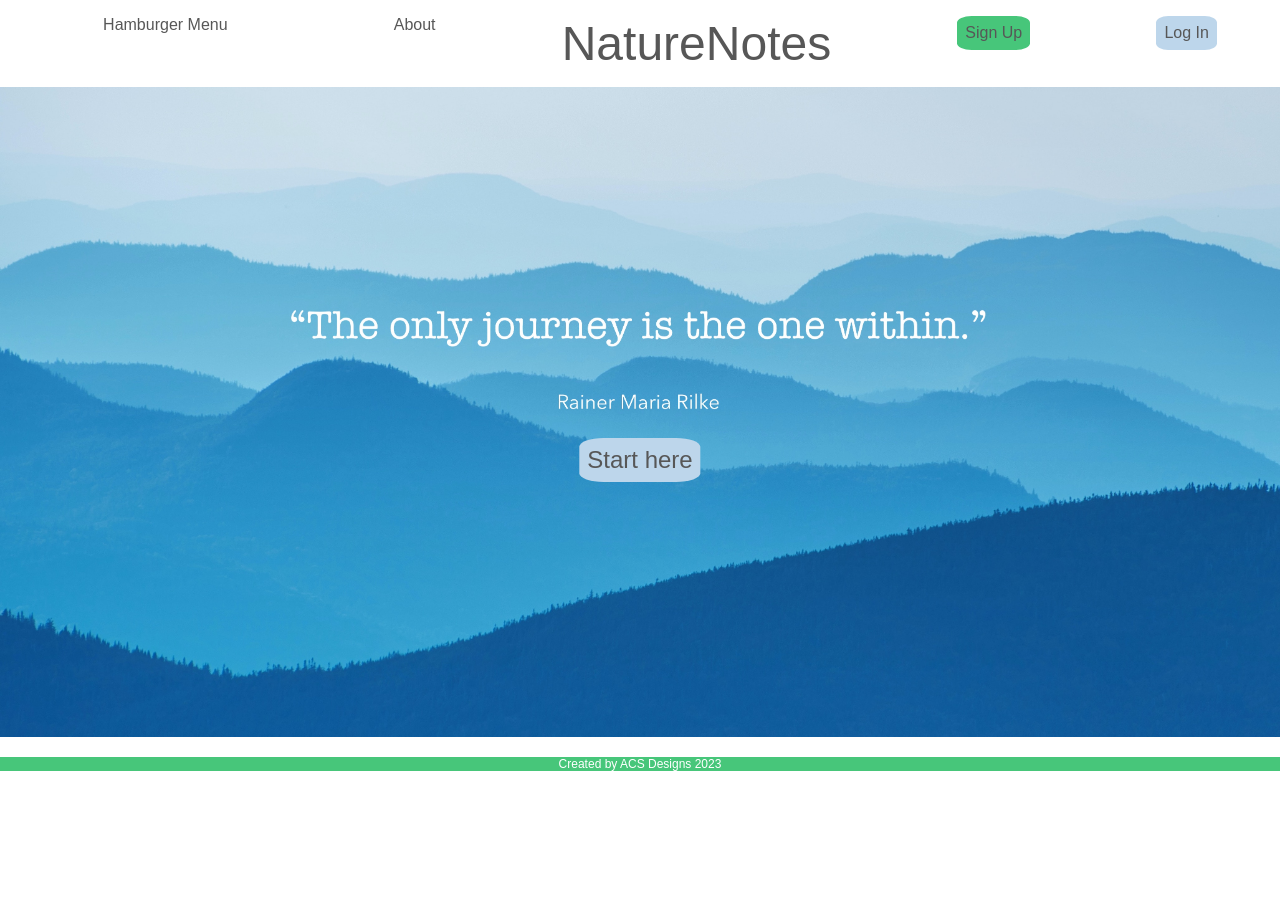
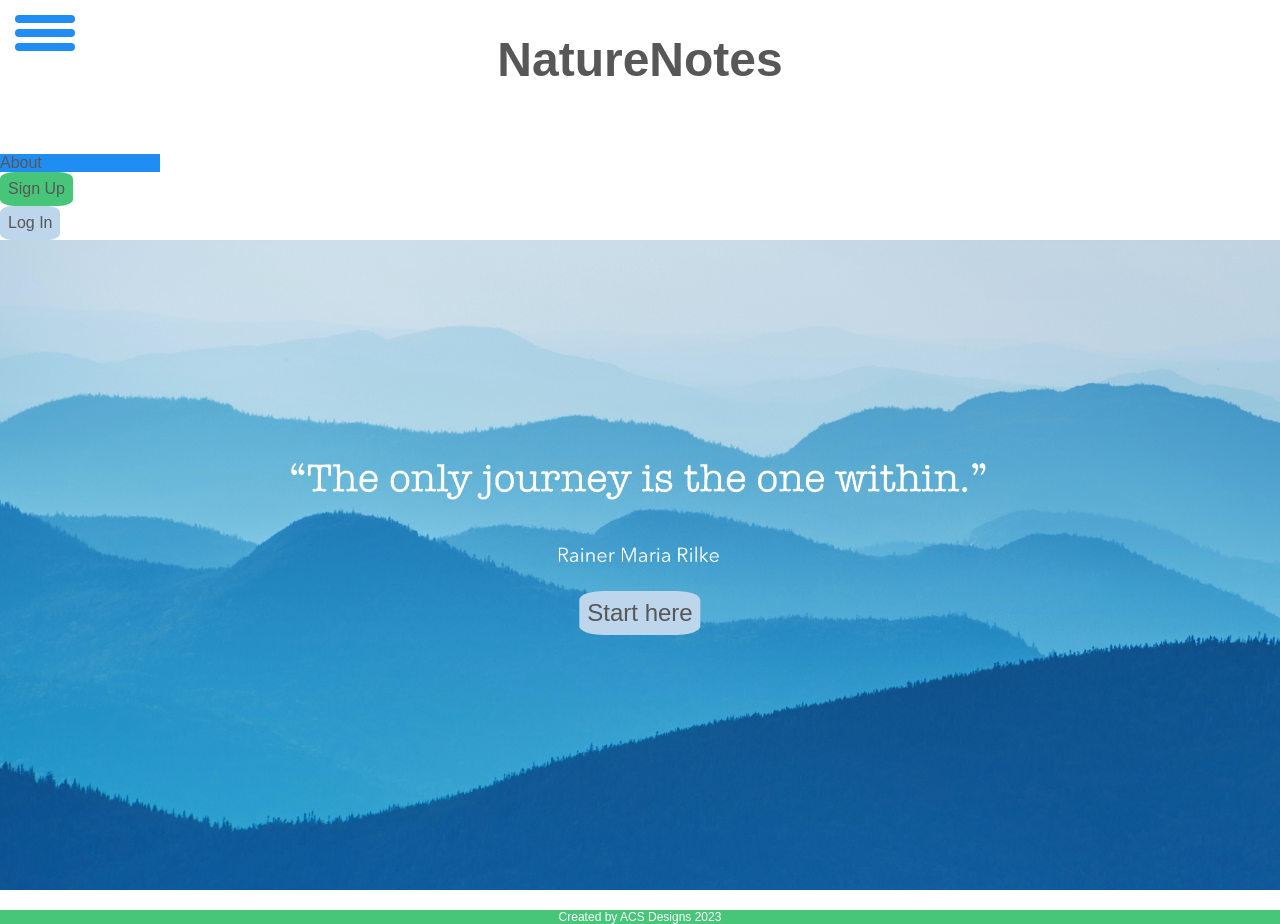
Before and after one commit to caseystell/nature-notes, a Django app: page / in a window 1280 px wide. Before the commit the page ends 771 px from the top, so only its background shows below. Run offline with Django 4.2, Linux system fonts and the light colour scheme; some web fonts are replaced.

Commit message:
1st Hamburger Update

```diff
--- a/main_app/static/css/style.css
+++ b/main_app/static/css/style.css
@@ -4,6 +4,77 @@ body {
     font-family: 'Khula', sans-serif;
     margin: 0;
     font-size: 1rem;
+    box-sizing: border-box;
+}
+
+:root{
+    --bar-width: 60px;
+    --bar-height: 8px;
+    --hamburger-gap: 6px;
+    --foreground: #208df3;
+    --background: white;
+    --hamburger-margin: 15px;
+    --animation-timing: 200ms ease-in-out;
+    --hamburger-height: calc(var(--bar-height) * 3 + var(--hamburger-gap) * 2);
+}
+
+.hamburger-menu{
+    --x-width: calc(var(--hamburger-height) * 1.41421356237);
+
+    display: flex;
+    flex-direction: column;
+    gap: var(--hamburger-gap);
+    width: max-content;
+    position: absolute;
+    top: var(--hamburger-margin);
+    left: var(--hamburger-margin);
+    z-index: 2;
+    cursor: pointer;
+}
+
+.hamburger-menu::before,
+.hamburger-menu::after,
+.hamburger-menu input{
+    content: "";
+    width: var(--bar-width);
+    height: var(--bar-height);
+    background-color: var(--foreground);
+    border-radius: 9999px;
+    transform-origin: left center;
+    transition: opactiy var(--animation-timing), width var(--animation-timing), rotate var(--animation-timing), translate var(--animation-timing), background-color var(--animation-timing);
+}
+
+.hamburger-menu input {
+    appearance: none;
+    padding: 0;
+    margin: 0;
+    outline: none;
+    pointer-events: none;
+}
+
+.hamburger-menu:has(input:checked)::before {
+    rotate: 45deg;
+    width: var(--x-width);
+    translate: 0 calc(var(--bar-height) / -2);
+}
+
+.hamburger-menu:has(input:checked)::after {
+    rotate: -45deg;
+    width: var(--x-width);
+    translate: 0 calc(var(--bar-height) / 2);
+}
+
+.hamburger-menu input:checked {
+    opacity: 0;
+    width: 0;
+}
+
+.sidebar {
+    /* translate: -100%; */
+    margin-top: calc(var(--hamburger-height) + var(--hamburger-margin) + 1rem);
+    background-color: var(--foreground);
+    color: var(--background);
+    max-width: 10rem;
 }
 
 a, a:visited {
@@ -15,14 +86,15 @@ ul {
     list-style-type: none;
 }
 
-#header-bar {
+/* #header-bar {
     display: flex;
     justify-content: space-around;
-}
+} */
 
 #title-logo {
     font-size: 3rem;
     text-decoration: none !important;
+    text-align: center;
 }
 
 .btn, .login, .btn:visited, .login:visited {
--- a/main_app/templates/base.html
+++ b/main_app/templates/base.html
@@ -11,34 +11,35 @@
     <link href="https://fonts.googleapis.com/css2?family=Khula:wght@400;600;700&family=Montserrat+Subrayada&display=swap" rel="stylesheet">
     <link rel="stylesheet" type="text/css" href="{% static 'css/style.css' %}">
 </head>
+<h1 id="title-logo" class="logo"><a href="{% url 'home' %}">NatureNotes</a></h1>
 <body>
     <header>
         <nav>
-            <ul id="header-bar">
-                <li class="unfold">Hamburger Menu</li>
-                    <ul>
-                        <li><a href="{% url 'about' %}">About</a></li>
+                <label class="hamburger-menu">
+                    <input type="checkbox">
+                </label>
+                    <aside class="sidebar">
+                        <div><a href="{% url 'about' %}">About</a></div>
                         {% if user.is_authenticated %}
-                        <li class="unfold"><a href="/campsites">Campsites</a></li>
-                            <ul>
-                                <li><a href="{% url 'index' %}">My Campsites</a></li>
-                                <li><a href="{% url 'campsites_create' %}">Add a Campsite</a></li>
-                            </ul>
-                        <li class="unfold"><a href="/amenities">Amenities</a></li>
-                            <ul>
-                                <li><a href="{% url 'amenities_index' %}">All Amenities</a></li>
-                                <li><a href="{% url 'amenities_create' %}">Add an Amenity</a></li>
-                            </ul>
+                        <div class="unfold"><a href="/campsites">Campsites</a></div>
+
+                                <div><a href="{% url 'index' %}">My Campsites</a></div>
+                                <div><a href="{% url 'campsites_create' %}">Add a Campsite</a></div>
+
+                        <div class="unfold"><a href="/amenities">Amenities</a></div>
+
+                                <div><a href="{% url 'amenities_index' %}">All Amenities</a></div>
+                                <div><a href="{% url 'amenities_create' %}">Add an Amenity</a></div>
+
                         {% endif %}
-                    </ul>
-                <li id="title-logo" class="logo"><a href="{% url 'home' %}">NatureNotes</a></li>
+                        </aside>
             {% if not user.is_authenticated %}
-                <li class="btn"><a href="{% url 'signup' %}">Sign Up</a></li>
-                <li class="login"><a href="{% url 'login' %}">Log In</a></li>
+                <div class="btn"><a href="{% url 'signup' %}">Sign Up</a></div>
+                <div class="login"><a href="{% url 'login' %}">Log In</a></div>
             {% else %}
-                <li class="login"><a href="{% url 'logout' %}">Log Out</a></li>
+                <div class="login"><a href="{% url 'logout' %}">Log Out</a></div>
             {% endif %}
-            </ul>
+
         </nav>
     </header>
     <main>
--- a/main_app/templates/campsites/detail.html
+++ b/main_app/templates/campsites/detail.html
@@ -27,6 +27,7 @@
             </div>
         </div>
         <div class="trail">
+            <h2>Nearby Trails</h2>
             {% for trail in campsite.trail_set.all %}
                 <p>{{ trail.name }} | {{ trail.length }}</p>
                 <p>{{ trail.description }}</p>
```
